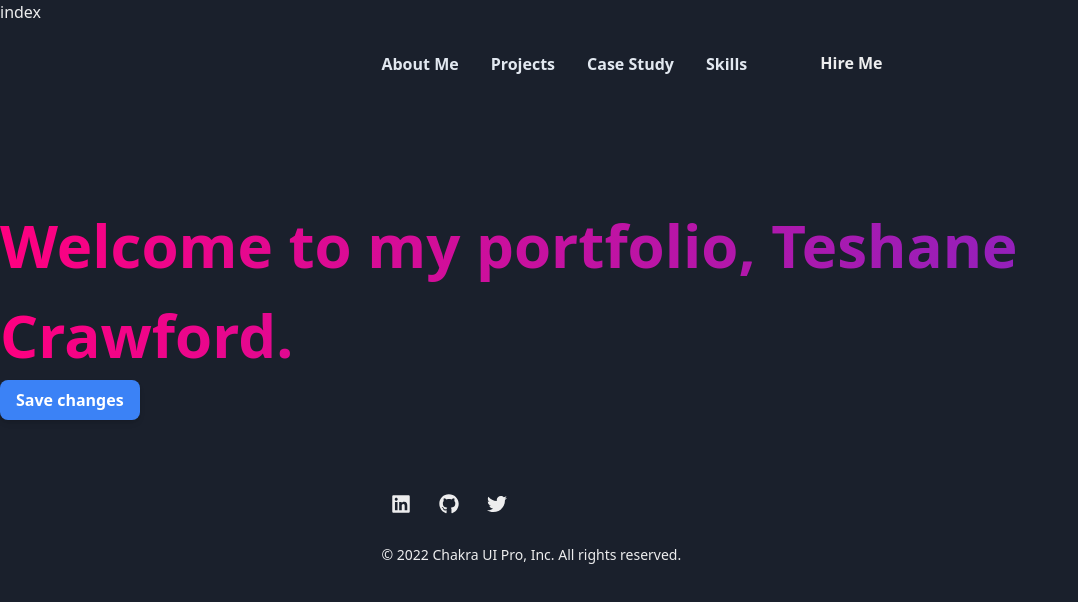
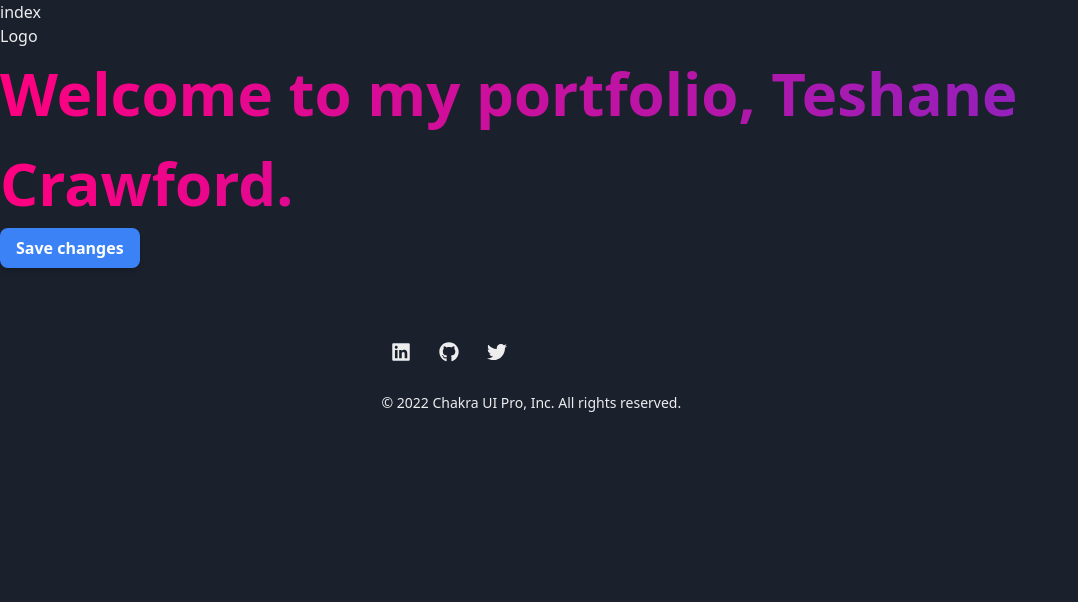
Before and after one commit to TeshaneCrawford/t.crawford, a Next.js app: page / in a window 1280 px wide. Shown: the top 602 px of the page, without its empty margins (0-1078 px from the left). Built offline with nearby package versions, Linux system fonts and the light colour scheme.

Commit message:
next-ui integration

```diff
--- a/Layout/Navbar/index.tsx
+++ b/Layout/Navbar/index.tsx
@@ -1,47 +1,16 @@
-import {
-    Box,
-    Button,
-    ButtonGroup,
-    Container,
-    Flex,
-    HStack,
-    IconButton,
-    useBreakpointValue,
-    useColorModeValue,
-  } from '@chakra-ui/react'
-  import * as React from 'react'
-  import { FiMenu } from 'react-icons/fi'
-//   import { Logo } from './Logo'
+import * as React from 'react'
+import { FiMenu } from 'react-icons/fi'
+
 
   export const Navbar = () => {
-    const isDesktop = useBreakpointValue({ base: false, lg: true })
     return (
-      <Box as="section" pb={{ base: '12', md: '24' }}>
-        <Box as="nav" bg="bg-surface" boxShadow={useColorModeValue('sm', 'sm-dark')}>
-          <Container py={{ base: '4', lg: '5' }}>
-            <HStack spacing="10" justify="space-between">
-              {/* <Logo /> */}
-              {isDesktop ? (
-                <Flex justify="space-between" flex="1">
-                  <ButtonGroup variant="link" spacing="8">
-                    {['About Me', 'Projects', 'Case Study', 'Skills'].map((item) => (
-                      <Button key={item}>{item}</Button>
-                    ))}
-                  </ButtonGroup>
-                  <HStack spacing="3">
-                    <Button variant="primary">Hire Me</Button>
-                  </HStack>
-                </Flex>
-              ) : (
-                <IconButton
-                  variant="ghost"
-                  icon={<FiMenu fontSize="1.25rem" />}
-                  aria-label="Open Menu"
-                />
-              )}
-            </HStack>
-          </Container>
-        </Box>
-      </Box>
+      <nav>
+        <h1>
+          Logo
+        </h1>
+        <ul>
+          <li></li>
+        </ul>
+      </nav>
     )
   }
--- a/package.json
+++ b/package.json
@@ -14,6 +14,7 @@
     "@emotion/styled": "^11",
     "@mdx-js/loader": "^2.1.2",
     "@next/mdx": "^12.2.4",
+    "@nextui-org/react": "^1.0.0-beta.10",
     "framer-motion": "^6",
     "next": "12.2.3",
     "react": "18.2.0",
```
Also changed, not shown: 1 other file (tests, documents, lock files or other folders).
